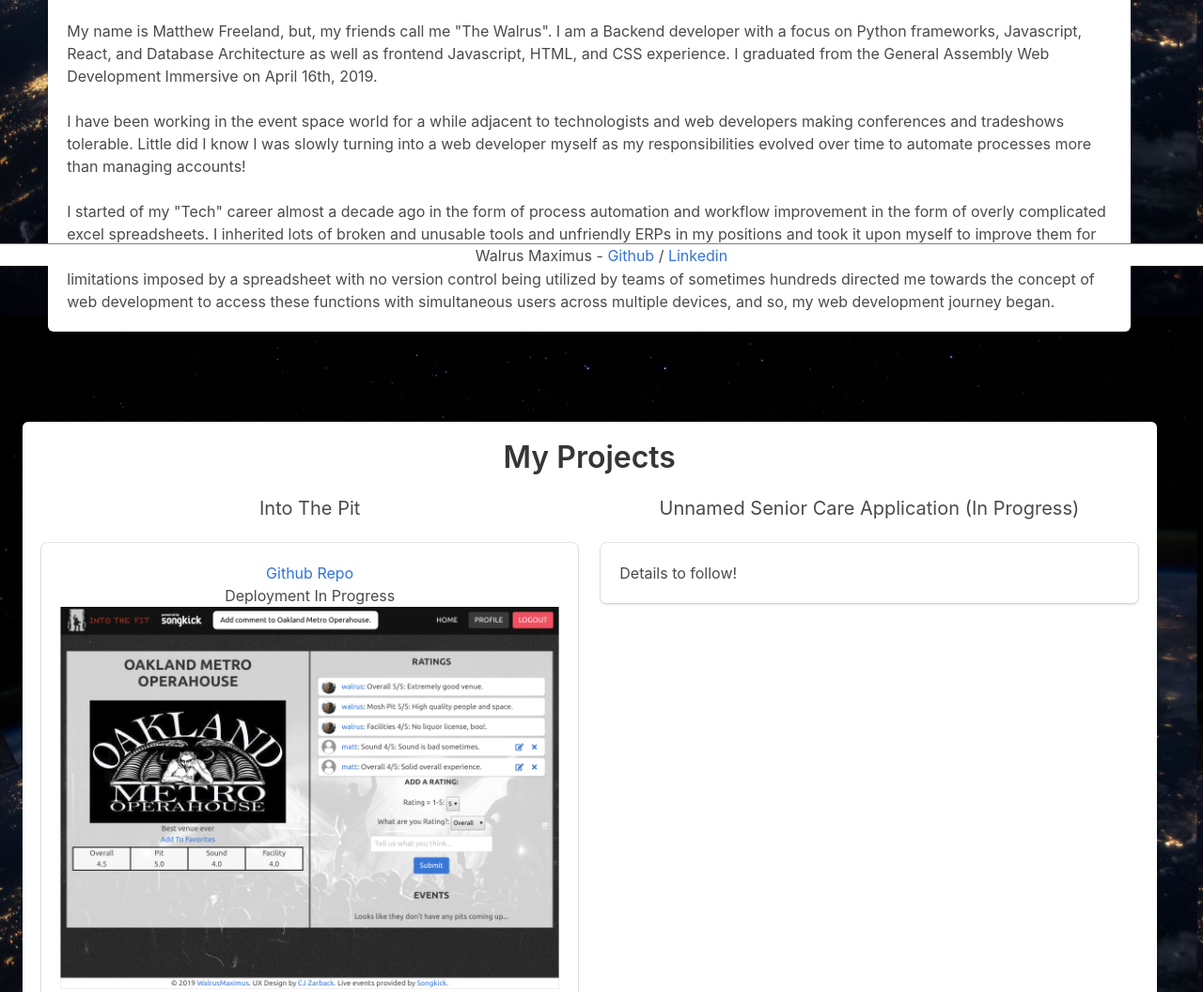
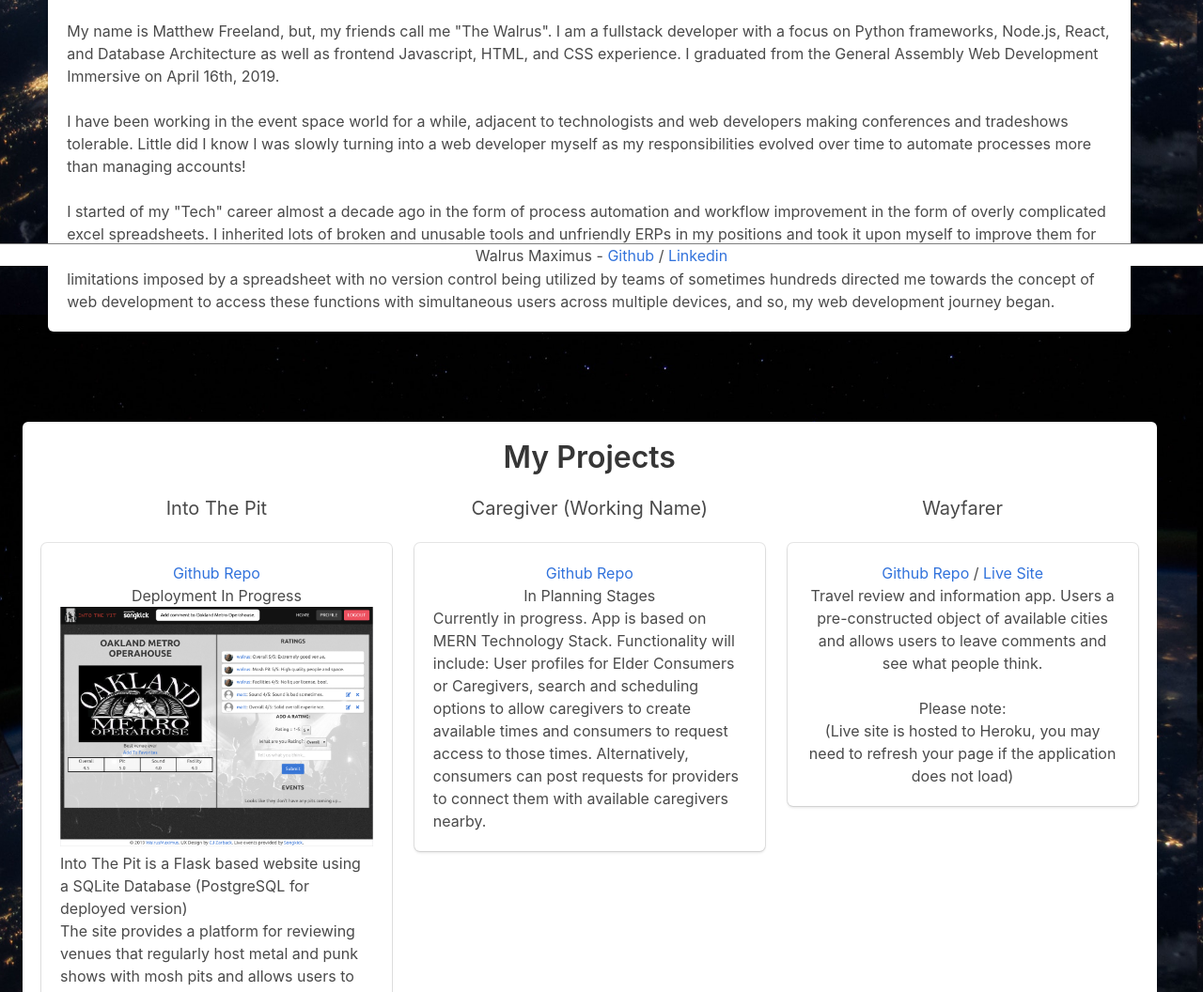
Before and after one commit to WalrusMaximus/GA-Portfolio, a plain HTML site: page index.html in a window 1280 px wide. Shown: the part 517-1573 px from the top of the page at 94% size. Drawn offline with nearby package versions, Linux system fonts and the light colour scheme.

Commit message:
added 3rd project - wayfarer. minor text changes.

```diff
--- a/index.html
+++ b/index.html
@@ -16,7 +16,7 @@
                 <img class="me-img is-rounded" src="./walrus_logo.jpg" width="30" height="36">
             </a>
             <div class="navbar-item">
-                <p>Walrus Maximus</p>
+                <p><a class="navbar-item walrus" href="https://github.com/WalrusMaximus">Walrus Maximus</a></p>
             </div>
 
             <a role="button" class="navbar-burger burger" aria-label="menu" aria-expanded="false" data-target="navbarBasicExample">
@@ -55,12 +55,12 @@
                 </div>
                 <br>
                 <p>
-                    My name is Matthew Freeland, but, my friends call me "The Walrus". I am a Backend developer with a focus on Python frameworks, Javascript,
+                    My name is Matthew Freeland, but, my friends call me "The Walrus". I am a fullstack developer with a focus on Python frameworks, Node.js,
                     React, and Database Architecture as well as frontend Javascript, HTML, and CSS experience. I graduated from the General Assembly Web Development Immersive on April 16th, 2019.
                 </p>
                 <br>
                 <p>
-                    I have been working in the event space world for a while adjacent to technologists and web developers making conferences and tradeshows tolerable.
+                    I have been working in the event space world for a while, adjacent to technologists and web developers making conferences and tradeshows tolerable.
                     Little did I know I was slowly turning into a web developer myself as my responsibilities evolved over time to automate processes more than managing accounts!
                 </p>
                 <br>
@@ -98,9 +98,28 @@
                     </div>
                 </div>
                 <div class="column">
-                    <h1 class="subtitle has-text-centered">Unnamed Senior Care Application (In Progress)</h1>
+                    <h1 class="subtitle has-text-centered">Caregiver (Working Name)</h1>
                     <div class="box">
-                        Details to follow!
+                        <p class="has-text-centered"><a href="https://github.com/Jonrosario5/CareGiver-App">Github Repo</a></p>
+                        <p class="has-text-centered">In Planning Stages</p>
+                        <p>Currently in progress. App is based on MERN Technology Stack. Functionality will include:
+                            User profiles for Elder Consumers or Caregivers, search and scheduling options to allow caregivers
+                            to create available times and consumers to request access to those times. Alternatively, consumers
+                            can post requests for providers to connect them with available caregivers nearby.
+                        </p>
+                    </div>
+                </div>
+                <div class="column">
+                    <h1 class="subtitle has-text-centered">Wayfarer</h1>
+                    <div class="box">
+                        <p class="has-text-centered"><a href="https://github.com/WalrusMaximus/Project2-Wayfarer-Frontend">Github Repo</a> / <a href="https://fathomless-crag-64869.herokuapp.com">Live Site</a></p>
+                        <p class="has-text-centered">Travel review and information app. Users a pre-constructed object of available
+                            cities and allows users to leave comments and see what people think.
+                        </p>
+                        <br>
+                        <p class="has-text-centered">Please note: <br>
+                            (Live site is hosted to Heroku, you may need to refresh your page if the application does not load)
+                        </p>
                     </div>
                 </div>
             </div>
--- a/style.css
+++ b/style.css
@@ -13,6 +13,10 @@ header {
     right: 0%;
     top: 0%;
     z-index: 1000;
+}
+
+.walrus {
+    color: white;
 }
 
 footer {
```
